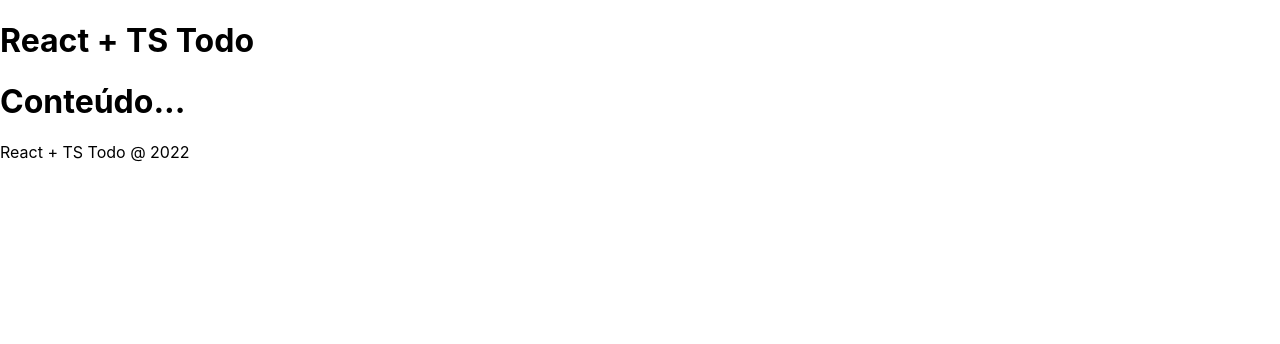
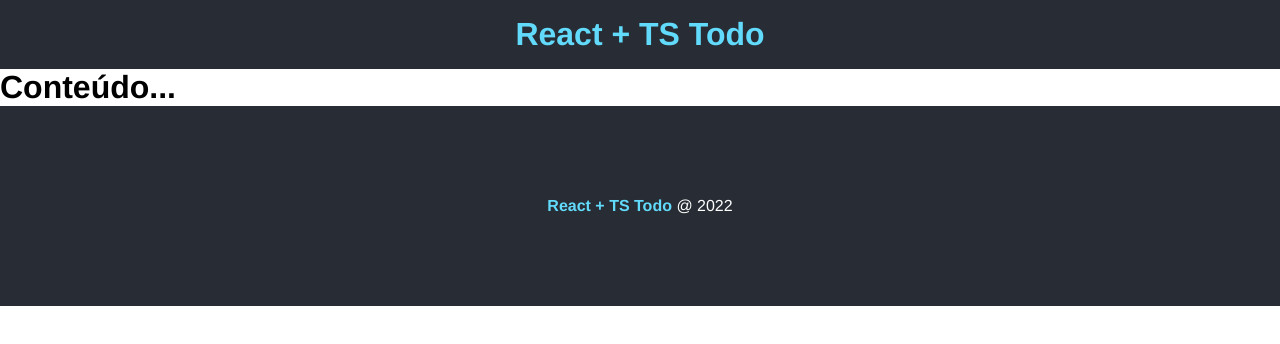
Before and after one commit to LeandroSimo/TODO-REACT-TS, a React (Create React App) app: page / in a window 1280 px wide. Shown: the top 344 px of the page. Built offline with nearby package versions, Linux system fonts and the light colour scheme.

Commit message:
Initial Styles

```diff
--- a/src/App.tsx
+++ b/src/App.tsx
@@ -1,13 +1,17 @@
+// components
 import Footer from "./components/footer/Footer";
 import Header from "./components/header/Header";
+
+// CSS
+import styles from "./App.module.css";
 
 function App() {
   return (
     <div>
       <Header />
-      <div>
+      <main className={styles.main}>
         <h1>Conteúdo...</h1>
-      </div>
+      </main>
       <Footer />
     </div>
   );
--- /dev/null
+++ b/src/Global.d.ts
@@ -0,0 +1 @@
+declare module "*.module.css";
--- /dev/null
+++ b/src/components/footer/Footer.module.css
@@ -0,0 +1,13 @@
+.footer {
+  height: 200px;
+  display: flex;
+  align-items: center;
+  justify-content: center;
+  background-color: #282c34;
+  color: #fff;
+}
+
+.footer span {
+  font-weight: bold;
+  color: #61dafb;
+}
--- a/src/components/footer/Footer.tsx
+++ b/src/components/footer/Footer.tsx
@@ -1,8 +1,11 @@
 import React from "react";
+
+// module css
+import styles from "./Footer.module.css";
 
 const Footer = () => {
   return (
-    <footer>
+    <footer className={styles.footer}>
       <p>
         <span>React + TS Todo</span> @ 2022
       </p>
--- /dev/null
+++ b/src/components/header/Header.module.css
@@ -0,0 +1,6 @@
+.header {
+  background-color: #282c34;
+  color: #61dafb;
+  text-align: center;
+  padding: 1em;
+}
--- a/src/components/header/Header.tsx
+++ b/src/components/header/Header.tsx
@@ -1,8 +1,8 @@
-import React from "react";
-
+// module css
+import styles from "./Header.module.css";
 const Header = () => {
   return (
-    <header>
+    <header className={styles.header}>
       <h1>React + TS Todo</h1>
     </header>
   );
--- a/src/index.css
+++ b/src/index.css
@@ -1,13 +1,9 @@
-body {
+* {
+  padding: 0;
   margin: 0;
-  font-family: -apple-system, BlinkMacSystemFont, 'Segoe UI', 'Roboto', 'Oxygen',
-    'Ubuntu', 'Cantarell', 'Fira Sans', 'Droid Sans', 'Helvetica Neue',
-    sans-serif;
-  -webkit-font-smoothing: antialiased;
-  -moz-osx-font-smoothing: grayscale;
+  font-family: Helvetica;
 }
 
-code {
-  font-family: source-code-pro, Menlo, Monaco, Consolas, 'Courier New',
-    monospace;
+.hide {
+  display: nome !important;
 }
```
Also changed, not shown: src/App.module.css (added).
